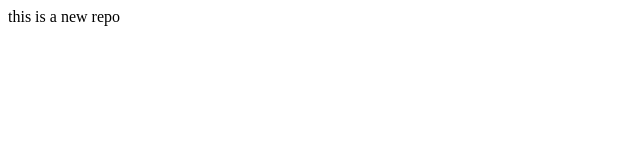
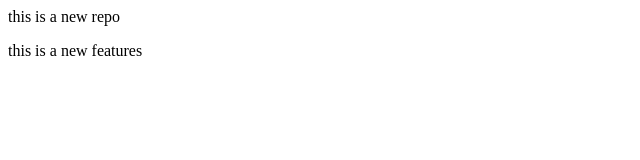
Before and after one commit to Sumit-7055/LocalRepo, a plain HTML site: page index.html in a window 1280 px wide. Shown: the whole page, without its empty margins (0-640 px from the left). Drawn offline with Linux system fonts and the light colour scheme.

Commit message:
add new feature

```diff
--- a/index.html
+++ b/index.html
@@ -1,3 +1,6 @@
 <p>
     this is a new repo
 </p>
+<p>
+    this is a new features
+</p>
```
